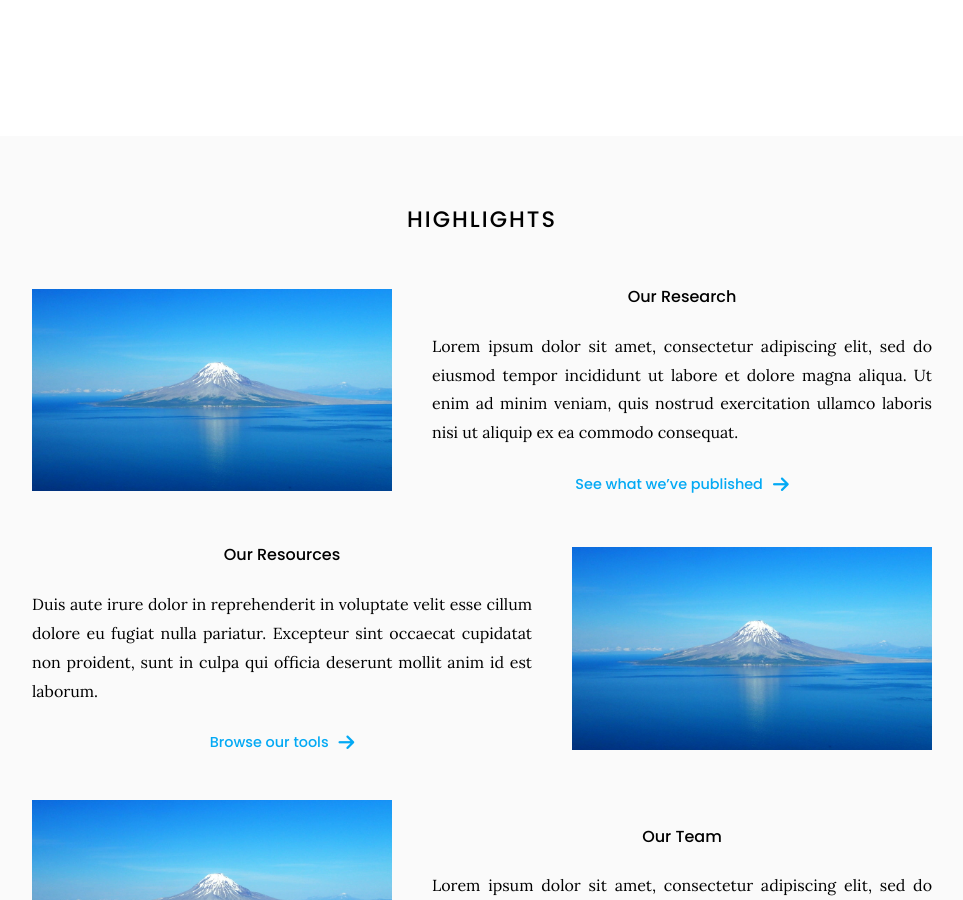
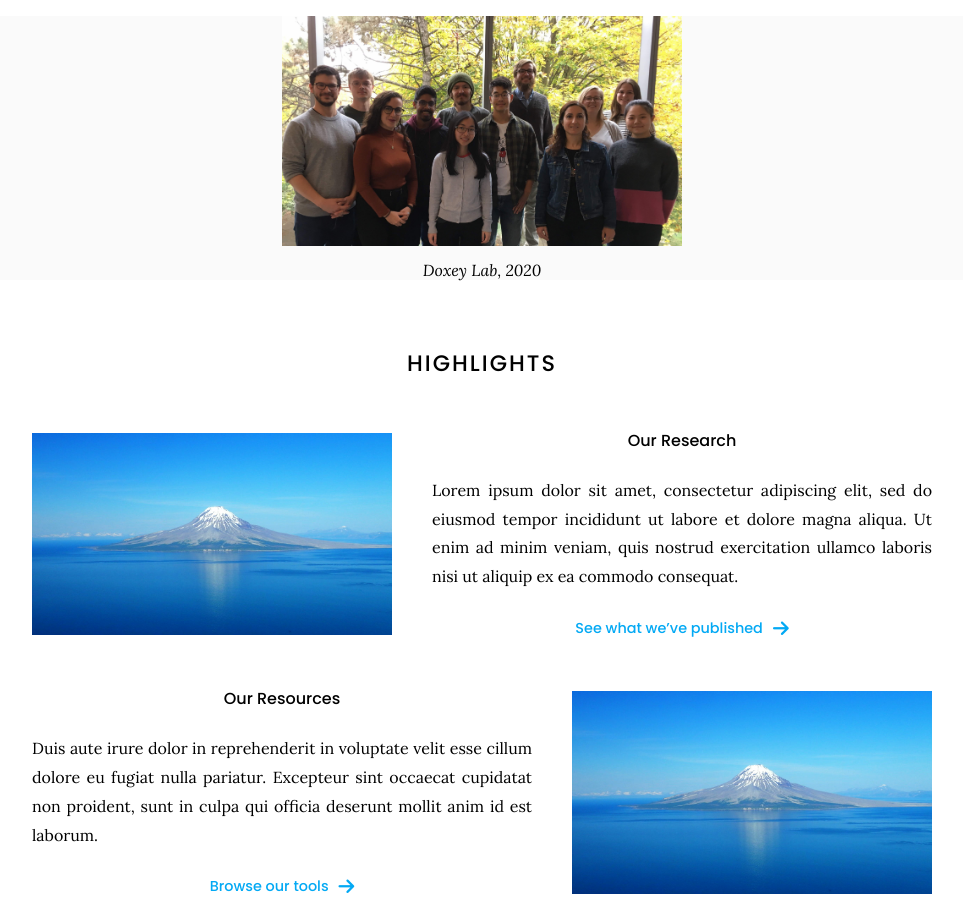
Before and after one commit to doxeylab/doxeylab-website, a Jekyll site: the page built from index.md, in a window 1280 px wide and 900 px high, scrolled down 516 px. Shown: the whole window, without its empty margins (158-1121 px from the left). Built offline with Jekyll 4.4.1, drawn with Linux system fonts in a browser that asks for light colours.

Commit message:
Update index.md

```diff
--- a/index.md
+++ b/index.md
@@ -29,7 +29,14 @@ Lab members include undergraduate and graduate students, postdocs, and research
 
 {% include section.html full=true %}
 
-{% include section.html image="images/group.jpg" %}
+{%
+  include figure.html
+  image="images/group.jpg"
+  caption="Doxey Lab, 2020"
+  link="team"
+  width="400px"
+%}
+
 
 {% include section.html %}
 
```
